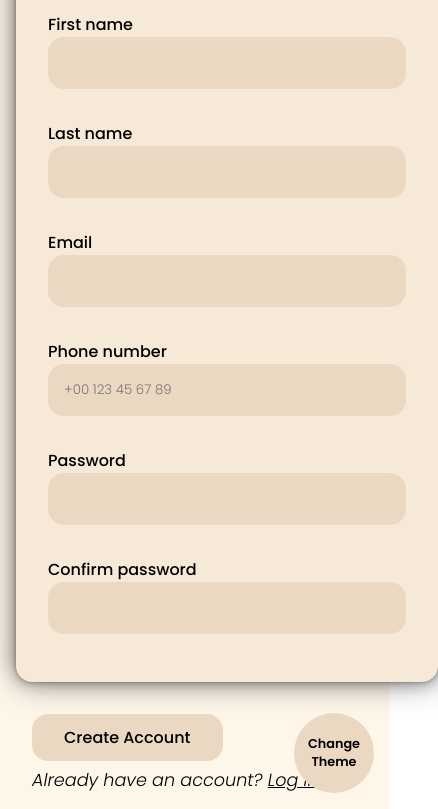
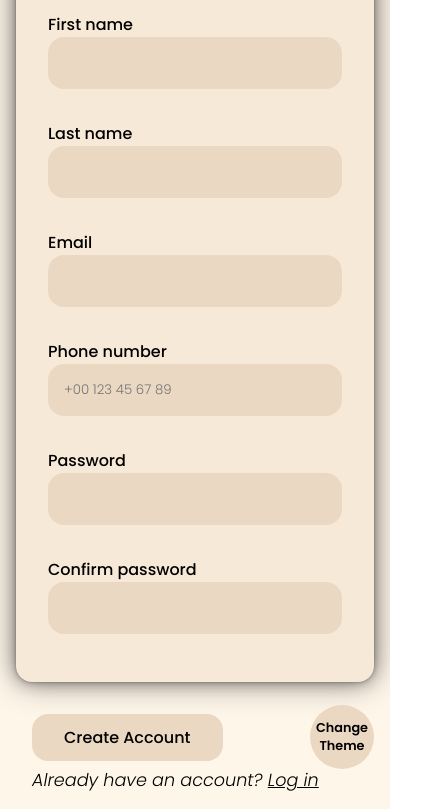
Before and after one commit to alesbe/sign-up-fungi-prototype, a plain HTML site: page index.html in a window 390 px wide. Shown: the part 500-1309 px from the top of the page, 438 px wide, since content can reach past the window. Drawn offline with Linux system fonts and the light colour scheme.

Commit message:
Fixed responsive design for smartphones

```diff
--- a/styles.css
+++ b/styles.css
@@ -217,11 +217,13 @@
         width: 100vw;
     }
 
-    #form__container {
-        width: 100vw;
-    }
-
     #submit__button {
         margin-bottom: 3rem;
     }
+
+    #theme-toggle {
+        width: 4rem;
+        height: 4rem;
+        margin-bottom: 2.5rem;
+    }
   }
```
